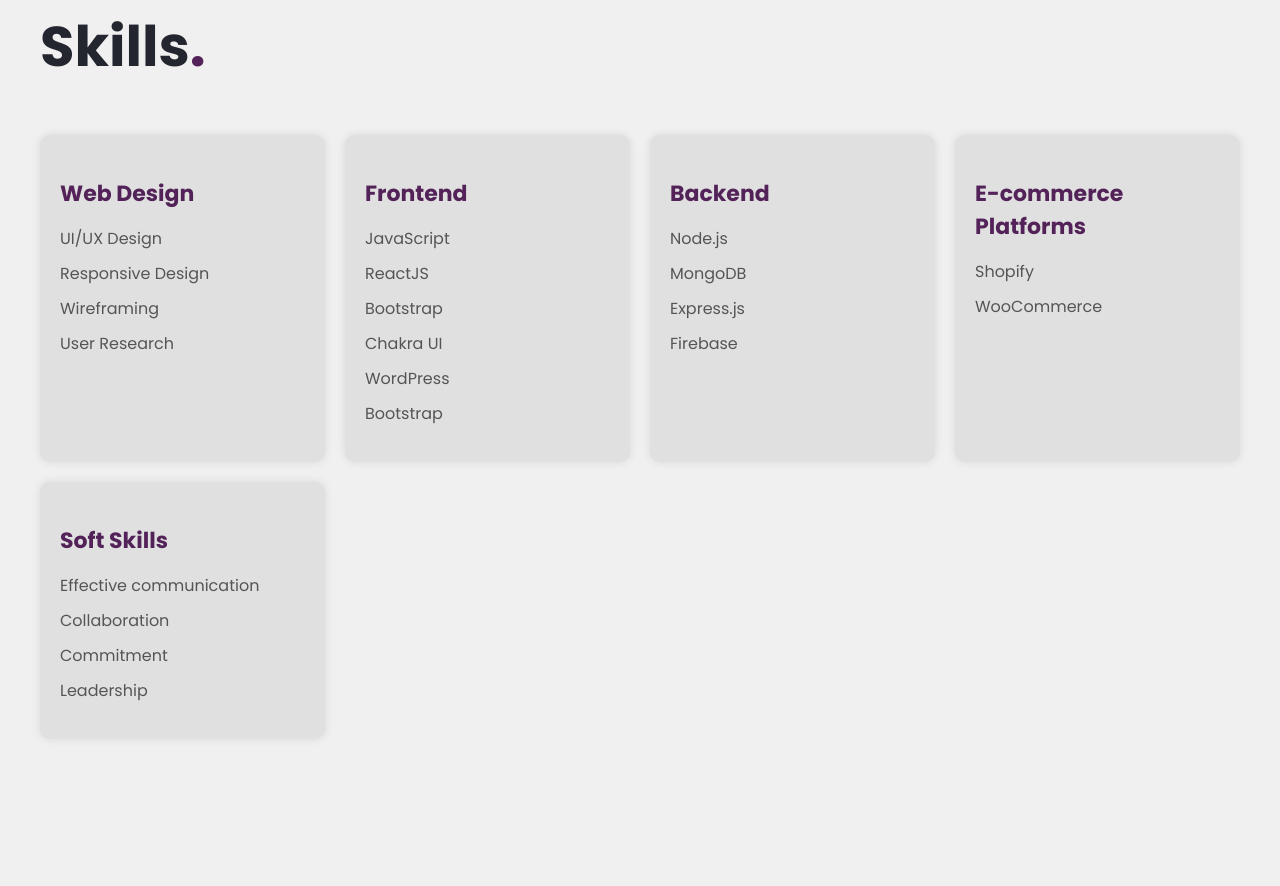
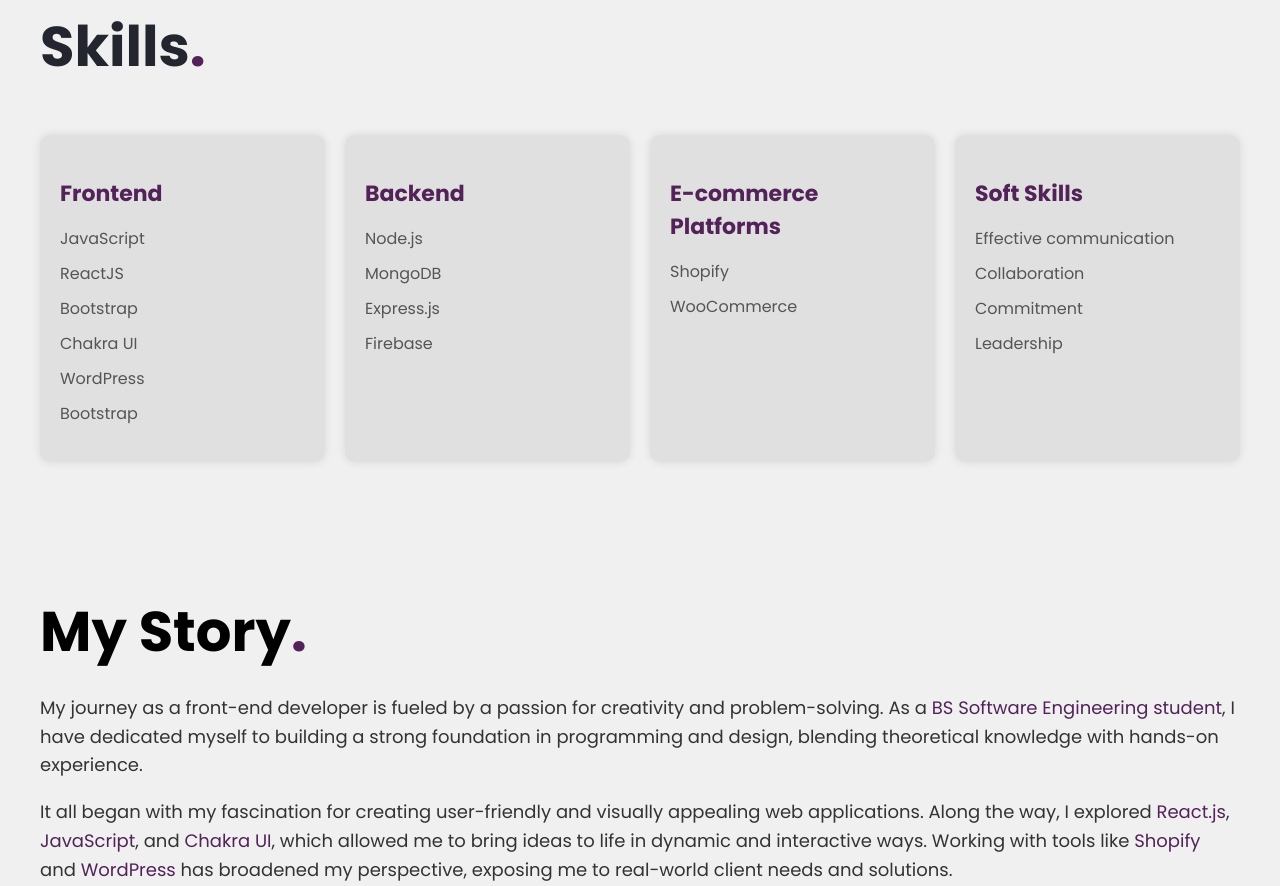
Before and after one commit to Sobanhanif4/portfolio-react, a React (Vite) app: page / in a window 1280 px wide. Shown: the part 2640-3526 px from the top of the page. Built offline with nearby package versions, Linux system fonts and the light colour scheme.

Commit message:
removed section

```diff
--- a/src/components/ContactForm.jsx
+++ b/src/components/ContactForm.jsx
@@ -10,6 +10,9 @@
   });
 
   const [errors, setErrors] = useState({});
+
+  // Log the environment variable to ensure it's correctly loaded
+  console.log("Formspree URL: ", import.meta.env.VITE_REACT_APP_FORMSPREE_URL);
 
   const handleChange = (e) => {
     const { name, value } = e.target;
@@ -44,6 +47,7 @@
   };
 
 
+
 return (
     <form id="contact-form" action={import.meta.env.VITE_REACT_APP_FORMSPREE_URL} method="POST" onSubmit={handleSubmit}>
         <label htmlFor="name">Name:</label>
--- a/src/components/Skills.jsx
+++ b/src/components/Skills.jsx
@@ -13,14 +13,14 @@
     <section className="skills-section">
       <h2>Skills<span className='skills-span'>.</span></h2>
       <div className="skills-grid">
-        <div className="skills-category">
+        {/* <div className="skills-category">
           <h3>Web Design</h3>
           <ul>
             {skills.webDesign.map((skill, index) => (
               <li key={index}>{skill}</li>
             ))}
           </ul>
-        </div>
+        </div> */}
         <div className="skills-category">
           <h3>Frontend</h3>
           <ul>
```
